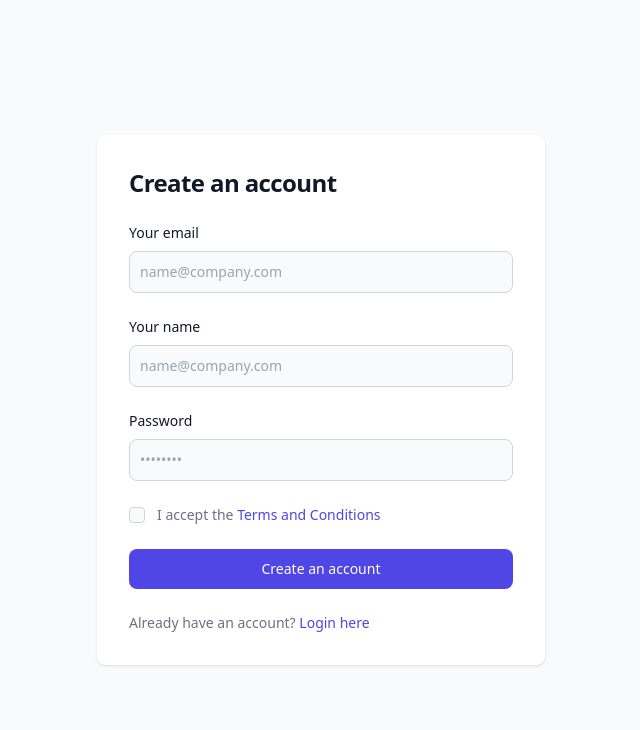
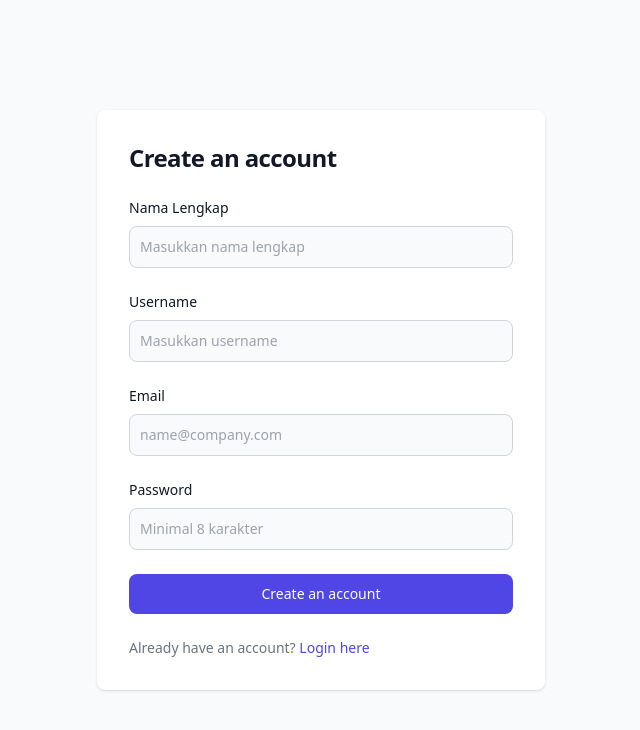
Before and after one commit to latif005/booksales-fe, a React (Vite) app: page /register in a window 1280 px wide. Shown: the top 730 px of the page, without its empty margins (319-959 px from the left). Built offline with nearby package versions, Linux system fonts and the light colour scheme.

Commit message:
fitur register

```diff
--- a/src/_services/auth.js
+++ b/src/_services/auth.js
@@ -1,3 +1,4 @@
+
 import { useJwt } from "react-jwt";
 import { API } from "../_api";
 
@@ -11,12 +12,22 @@ export const login = async ({ email, password }) => {
   }
 }
 
+// Fungsi Registrasi
+export const register = async ({ name, username, email, password }) => {
+  try {
+    const { data } = await API.post('/register', {
+      name,
+      username,
+      email,
+      password
+    })
 
-
-
-
-
-
+    return data
+  } catch (error) {
+    console.log(error);
+    throw error
+  }
+}
 
 export const useDecodeToken = (token) => {
   const { decodedToken, isExpired } = useJwt(token);
@@ -26,7 +37,7 @@ export const useDecodeToken = (token) => {
       return {
         success: false,
         message: "Token expired",
-        data:null
+        data: null
       }
     }
 
@@ -39,7 +50,7 @@ export const useDecodeToken = (token) => {
     return {
       success: false,
       message: error.message,
-      data:null
+      data: null
     }
   }
 }
--- a/src/pages/auth/login.jsx
+++ b/src/pages/auth/login.jsx
@@ -135,7 +135,7 @@ export default function Login() {
                 <p className="text-sm font-light text-gray-500 dark:text-gray-400">
                   Don’t have an account yet?{" "}
                   <Link
-                    to="register"
+                    to="/register"
                     className="font-medium text-indigo-600 hover:underline dark:text-indigo-500"
                   >
                     Sign up
--- a/src/pages/auth/register.jsx
+++ b/src/pages/auth/register.jsx
@@ -1,46 +1,149 @@
+
+import { useState } from "react";
+import { Link } from "react-router-dom";
+import { register } from "../../_services/auth";
+
 export default function Register() {
+  const [formData, setFormData] = useState({
+    name: "",
+    username: "",
+    email: "",
+    password: ""
+  });
+
+  const [error, setError] = useState("");
+  const [success, setSuccess] = useState("");
+  const [loading, setLoading] = useState(false);
+
+  const handleChange = (e) => {
+    const { name, value } = e.target;
+
+    setFormData({
+      ...formData,
+      [name]: value
+    });
+  };
+
+  const handleSubmit = async (e) => {
+    e.preventDefault();
+
+    setError("");
+    setSuccess("");
+    setLoading(true);
+
+    try {
+      const response = await register(formData);
+
+      setSuccess(response.message);
+
+      setFormData({
+        name: "",
+        username: "",
+        email: "",
+        password: ""
+      });
+    } catch (error) {
+      const errors = error?.response?.data?.errors;
+
+      if (errors) {
+        setError(Object.values(errors).flat().join(", "));
+      } else {
+        setError(
+          error?.response?.data?.message || "Registrasi gagal"
+        );
+      }
+    } finally {
+      setLoading(false);
+    }
+  };
+
   return (
-    <>
     <section className="bg-gray-50 dark:bg-gray-900">
-        <div className="flex flex-col items-center justify-center px-6 py-8 mx-auto md:h-screen lg:py-0">
-          <div className="w-full bg-white rounded-lg shadow dark:border md:mt-0 sm:max-w-md xl:p-0 dark:bg-gray-800 dark:border-gray-700">
+      <div className="flex flex-col items-center justify-center px-6 py-8 mx-auto md:min-h-screen lg:py-0">
+        <div className="w-full bg-white rounded-lg shadow dark:border sm:max-w-md dark:bg-gray-800 dark:border-gray-700">
           <div className="p-6 space-y-4 md:space-y-6 sm:p-8">
+
             <h1 className="text-xl font-bold leading-tight tracking-tight text-gray-900 md:text-2xl dark:text-white">
               Create an account
             </h1>
-              <form className="space-y-4 md:space-y-6" action="#">
+
+            {error && (
+              <div className="p-3 text-sm text-red-700 bg-red-100 rounded-lg">
+                {error}
+              </div>
+            )}
+
+            {success && (
+              <div className="p-3 text-sm text-green-700 bg-green-100 rounded-lg">
+                {success}
+                {" "}
+                <Link to="/login" className="font-medium underline">
+                  Silakan login.
+                </Link>
+              </div>
+            )}
+
+            <form
+              className="space-y-4 md:space-y-6"
+              onSubmit={handleSubmit}
+            >
+              <div>
+                <label
+                  htmlFor="name"
+                  className="block mb-2 text-sm font-medium text-gray-900 dark:text-white"
+                >
+                  Nama Lengkap
+                </label>
+                <input
+                  type="text"
+                  name="name"
+                  id="name"
+                  value={formData.name}
+                  onChange={handleChange}
+                  placeholder="Masukkan nama lengkap"
+                  className="bg-gray-50 border border-gray-300 text-gray-900 text-sm rounded-lg block w-full p-2.5 dark:bg-gray-700 dark:border-gray-600 dark:text-white"
+                  required
+                />
+              </div>
+
+              <div>
+                <label
+                  htmlFor="username"
+                  className="block mb-2 text-sm font-medium text-gray-900 dark:text-white"
+                >
+                  Username
+                </label>
+                <input
+                  type="text"
+                  name="username"
+                  id="username"
+                  value={formData.username}
+                  onChange={handleChange}
+                  placeholder="Masukkan username"
+                  className="bg-gray-50 border border-gray-300 text-gray-900 text-sm rounded-lg block w-full p-2.5 dark:bg-gray-700 dark:border-gray-600 dark:text-white"
+                  required
+                />
+              </div>
+
               <div>
                 <label
                   htmlFor="email"
                   className="block mb-2 text-sm font-medium text-gray-900 dark:text-white"
                 >
-                    Your email
+                  Email
                 </label>
                 <input
                   type="email"
                   name="email"
                   id="email"
-                    className="bg-gray-50 border border-gray-300 text-gray-900 text-sm rounded-lg focus:ring-indigo-600 focus:border-indigo-600 block w-full p-2.5 dark:bg-gray-700 dark:border-gray-600 dark:placeholder-gray-400 dark:text-white dark:focus:ring-blue-500 dark:focus:border-blue-500"
+                  value={formData.email}
+                  onChange={handleChange}
                   placeholder="name@company.com"
-                    required=""
+                  className="bg-gray-50 border border-gray-300 text-gray-900 text-sm rounded-lg block w-full p-2.5 dark:bg-gray-700 dark:border-gray-600 dark:text-white"
+                  required
                 />
               </div>
-                <div>
-                  <label
-                    htmlFor="name"
-                    className="block mb-2 text-sm font-medium text-gray-900 dark:text-white"
-                  >
-                    Your name
-                  </label>
-                  <input
-                    type="text"
-                    name="name"
-                    id="name"
-                    className="bg-gray-50 border border-gray-300 text-gray-900 text-sm rounded-lg focus:ring-indigo-600 focus:border-indigo-600 block w-full p-2.5 dark:bg-gray-700 dark:border-gray-600 dark:placeholder-gray-400 dark:text-white dark:focus:ring-blue-500 dark:focus:border-blue-500"
-                    placeholder="name@company.com"
-                    required=""
-                  />
-                </div>
+
               <div>
                 <label
                   htmlFor="password"
@@ -52,56 +155,36 @@ export default function Register() {
                   type="password"
                   name="password"
                   id="password"
-                    placeholder="••••••••"
-                    className="bg-gray-50 border border-gray-300 text-gray-900 text-sm rounded-lg focus:ring-indigo-600 focus:border-indigo-600 block w-full p-2.5 dark:bg-gray-700 dark:border-gray-600 dark:placeholder-gray-400 dark:text-white dark:focus:ring-blue-500 dark:focus:border-blue-500"
-                    required=""
+                  value={formData.password}
+                  onChange={handleChange}
+                  placeholder="Minimal 8 karakter"
+                  minLength={8}
+                  className="bg-gray-50 border border-gray-300 text-gray-900 text-sm rounded-lg block w-full p-2.5 dark:bg-gray-700 dark:border-gray-600 dark:text-white"
+                  required
                 />
               </div>
-                <div className="flex items-start">
-                  <div className="flex items-center h-5">
-                    <input
-                      id="terms"
-                      aria-describedby="terms"
-                      type="checkbox"
-                      className="w-4 h-4 border border-gray-300 rounded bg-gray-50 focus:ring-3 focus:ring-indigo-300 dark:bg-gray-700 dark:border-gray-600 dark:focus:ring-indigo-600 dark:ring-offset-gray-800"
-                      required=""
-                    />
-                  </div>
-                  <div className="ml-3 text-sm">
-                    <label
-                      htmlFor="terms"
-                      className="font-light text-gray-500 dark:text-gray-300"
-                    >
-                      I accept the{" "}
-                      <a
-                        className="font-medium text-indigo-600 hover:underline dark:text-indigo-500"
-                        href="#"
-                      >
-                        Terms and Conditions
-                      </a>
-                    </label>
-                  </div>
-                </div>
+
               <button
                 type="submit"
-                  className="w-full text-white bg-indigo-600 hover:bg-indigo-700 focus:ring-4 focus:outline-none focus:ring-indigo-300 font-medium rounded-lg text-sm px-5 py-2.5 text-center dark:bg-indigo-600 dark:hover:bg-indigo-700 dark:focus:ring-indigo-800"
+                disabled={loading}
+                className="w-full text-white bg-indigo-600 hover:bg-indigo-700 disabled:opacity-50 font-medium rounded-lg text-sm px-5 py-2.5 text-center"
               >
-                  Create an account
+                {loading ? "Memproses..." : "Create an account"}
               </button>
+
               <p className="text-sm font-light text-gray-500 dark:text-gray-400">
                 Already have an account?{" "}
-                  <a
-                    href="login"
-                    className="font-medium text-indigo-600 hover:underline dark:text-indigo-500"
+                <Link
+                  to="/login"
+                  className="font-medium text-indigo-600 hover:underline"
                 >
                   Login here
-                  </a>
+                </Link>
               </p>
             </form>
           </div>
         </div>
       </div>
     </section>
-    </>
   );
 }
```
Lines whose indentation alone changed are shown as unchanged.
